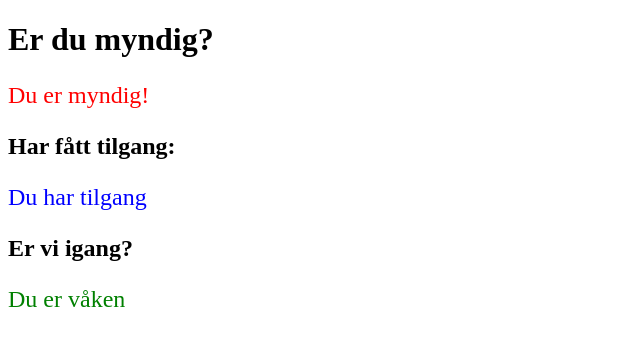
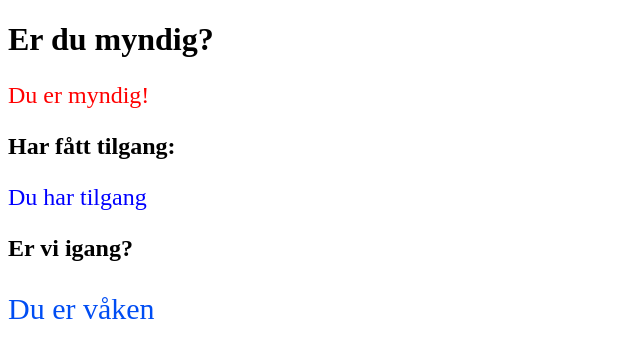
Before and after one commit to hbakken00/InnfiProgrammering, a plain HTML site: page cheat_sheet/betinget-logikk.html in a window 1280 px wide. Shown: the whole page, without its empty margins (0-640 px from the left). Drawn offline with Linux system fonts and the light colour scheme.

Commit message:
cheasheet

```diff
--- a/cheat_sheet/betinget-logikk.html
+++ b/cheat_sheet/betinget-logikk.html
@@ -17,7 +17,7 @@
 
 
     <h2>Er vi igang?</h2>
-    <div style="color: green;font-size:x-large;" id="igang-utskrift"></div>
+    <div id="igang-utskrift" style="color: rgb(0, 77, 243);font-size: 30px;"></div>
 
 
     <script>
@@ -63,7 +63,7 @@
 
         /*  Linjen over betyr det samme som :
         let awake = false;
-        if (time = > 6) {
+        if (time => 6) {
             awake = true
         } else {
             awake = false
```
